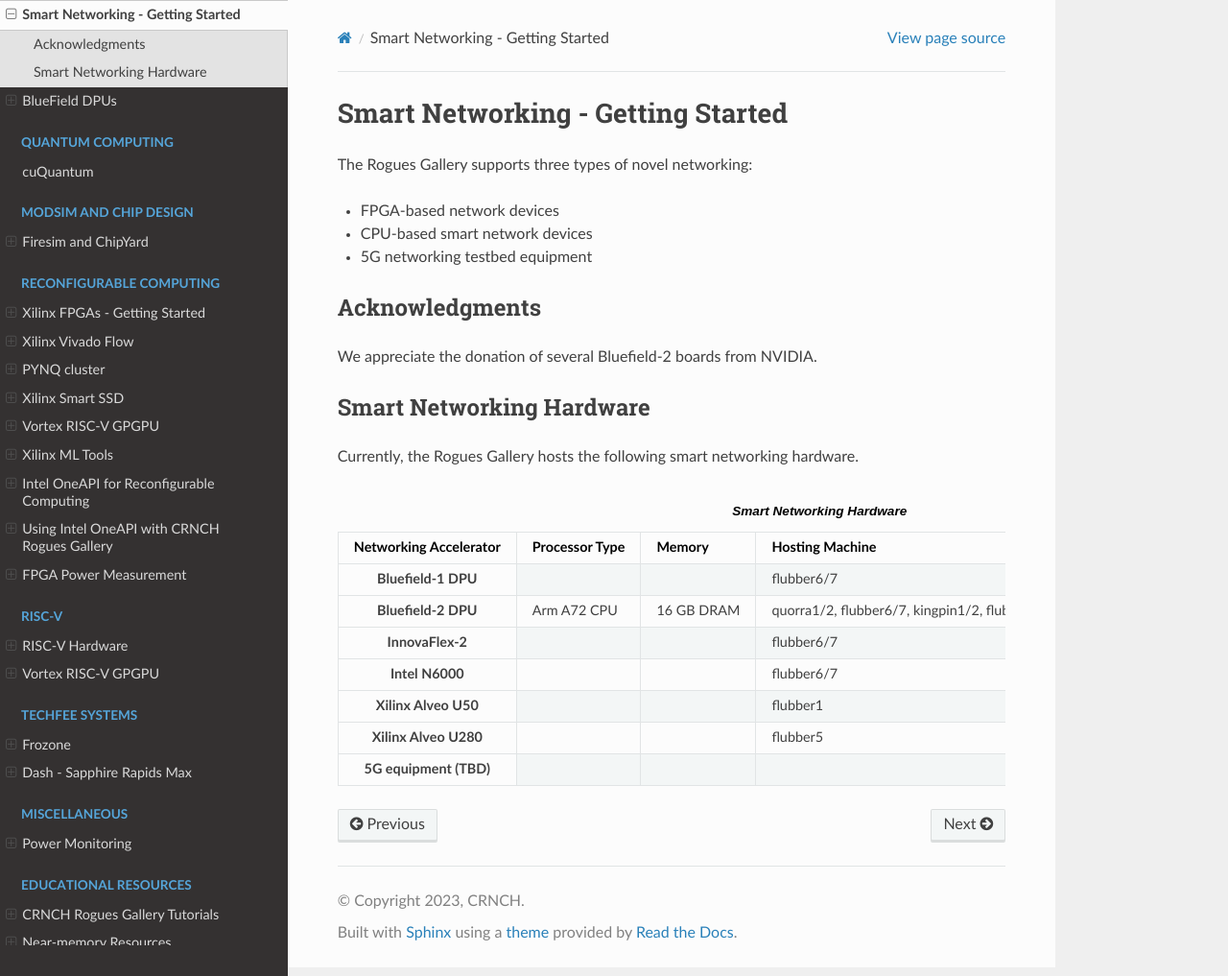
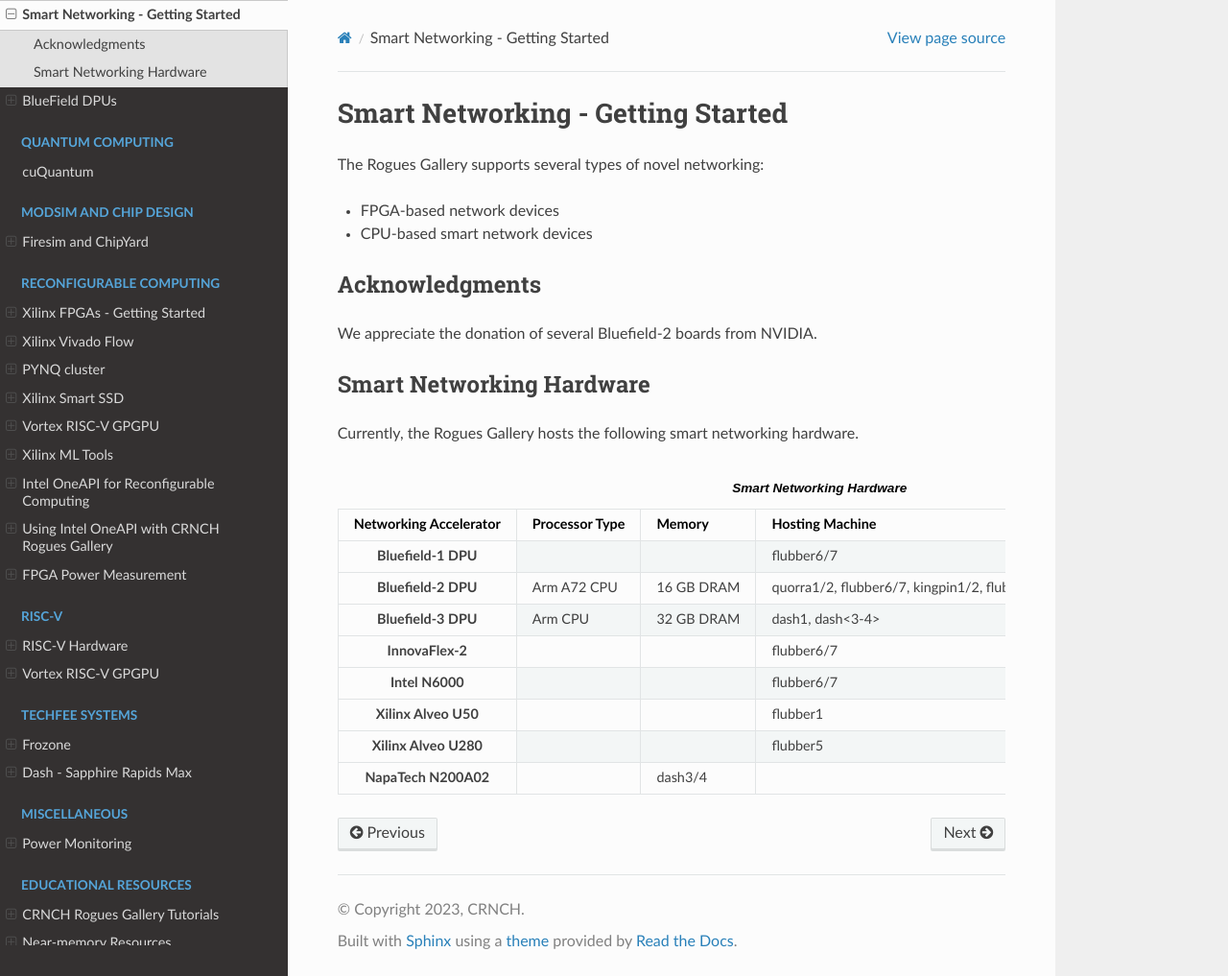
Before and after one commit to gt-crnch-rg/read-the-docs, a Sphinx documentation site: the page built from docs/networking/novel-networking-getting-started.rst, in a window 1280 px wide and 1017 px high. Shown: the whole window at 96% size. Built offline with Sphinx 7.4.7 and the Read the Docs theme 2.0.0, drawn with Linux system fonts in a browser that asks for light colours; pages that are not in the unit, such as notebooks, are missing from menus.

Commit message:
Update novel-networking-getting-started.rst

```diff
--- a/docs/networking/novel-networking-getting-started.rst
+++ b/docs/networking/novel-networking-getting-started.rst
@@ -2,11 +2,11 @@
 Smart Networking  - Getting Started
 ===================================
 
-The Rogues Gallery supports three types of novel networking:
+The Rogues Gallery supports several types of novel networking:
 
 * FPGA-based network devices
 * CPU-based smart network devices
-* 5G networking testbed equipment
+
 
 Acknowledgments
 ===============
@@ -37,6 +37,11 @@
       - 16 GB DRAM
       - quorra1/2, flubber6/7, kingpin1/2, flubber10
       - 1 board in most nodes, 4 in flubber10
+    * - Bluefield-3 DPU
+      - Arm  CPU
+      - 32 GB DRAM
+      - dash1, dash<3-4>
+      -
     * - InnovaFlex-2
       -
       -
@@ -57,8 +62,8 @@
       -
       - flubber5
       -
-    * - 5G equipment (TBD)
+    * - NapaTech N200A02
+      -
+      - dash3/4
       -
       -
-      -
-      -
```
